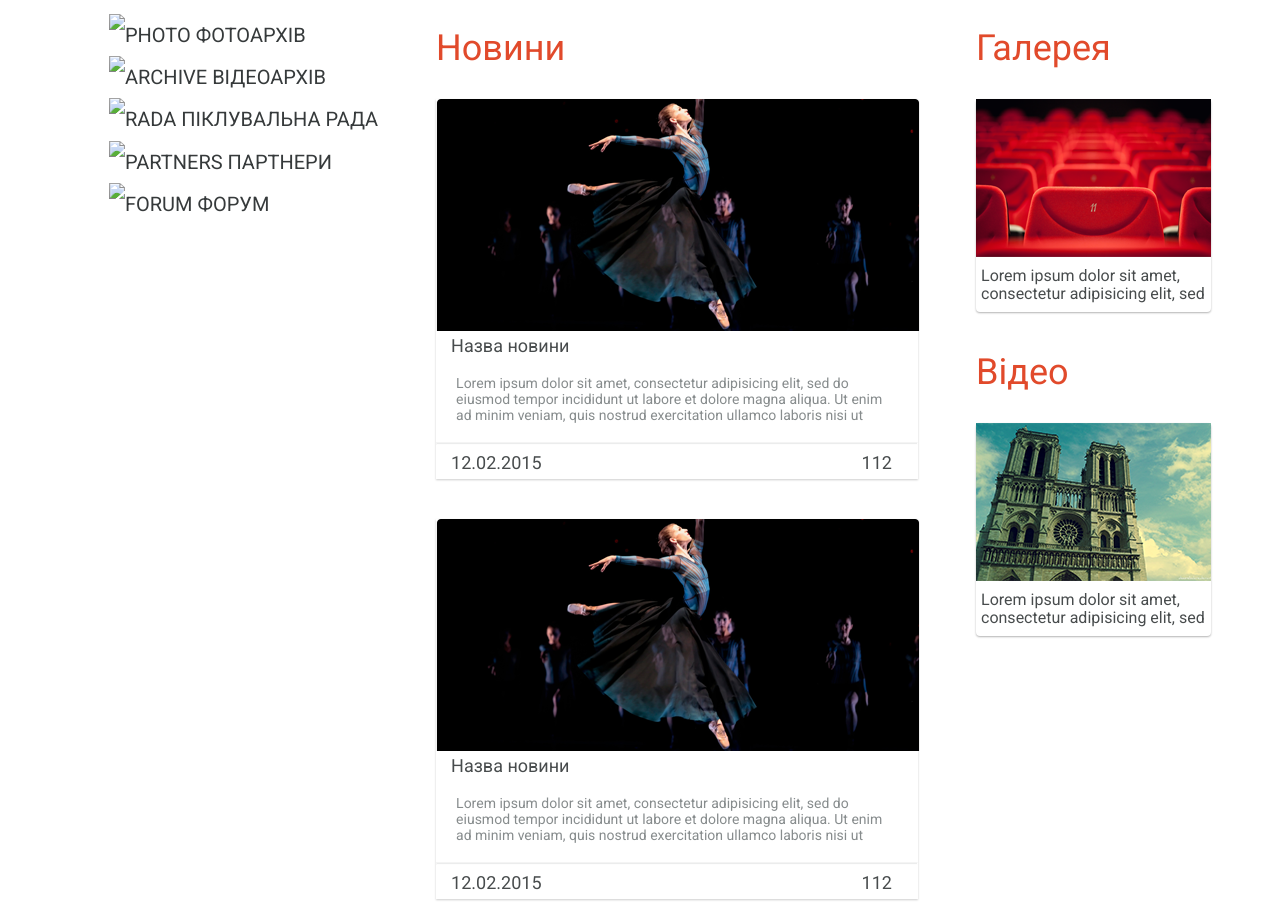
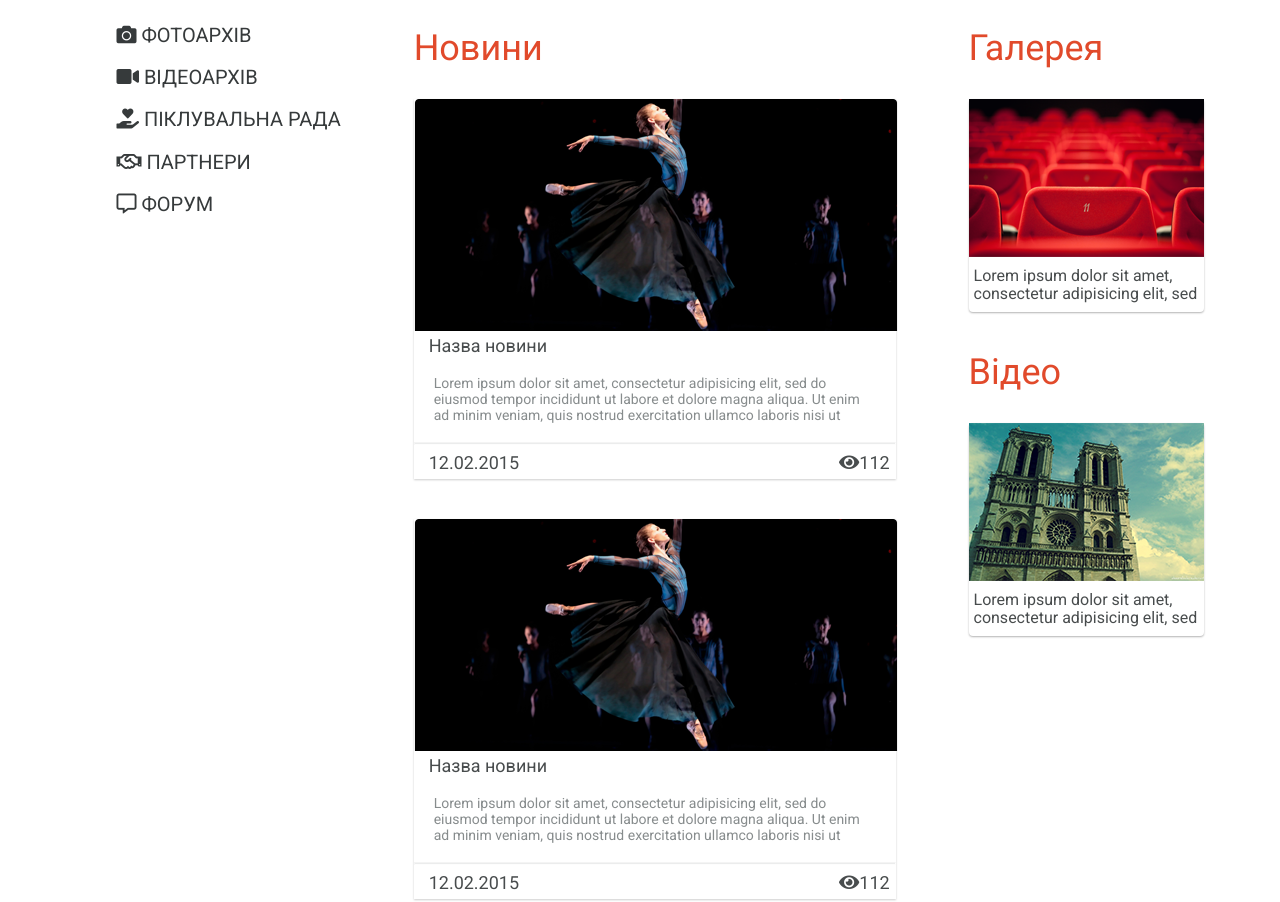
Before and after one commit to Apoerin/Test, a plain HTML site: page HW3/main.html in a window 1280 px wide. Shown: the part 817-1719 px from the top of the page. Drawn offline with Linux system fonts and the light colour scheme.

Commit message:
added views icon

```diff
--- a/HW3/main.html
+++ b/HW3/main.html
@@ -15,7 +15,7 @@
         <h1><a href="" name="top"><img src="images/logo.png" alt="Theatre"></a></h1>
         <nav class="main-nav">
             <ul>
-                <li><a href="">Головна</a></li>
+                <li><a href="" class="active">Головна</a></li>
                 <li><a href="">Афіша</a></li>
                 <li><a href="">Репертуар</a></li>
                 <li><a href="">Новини</a></li>
@@ -37,11 +37,11 @@
 <div class="main-container">
     <nav class="side-nav">
         <ul>
-            <li><a href=""><img src="images/photo.png" alt="photo"> Фотоархів</a></li>
-            <li><a href=""><img src="images/archive.png" alt="archive"> Відеоархів</a></li>
-            <li><a href=""><img src="images/rada.png" alt="rada"> Піклувальна рада</a></li>
-            <li><a href=""><img src="images/photo.png" alt="partners"> Партнери</a></li>
-            <li><a href=""><img src="images/forum.png" alt="forum"> Форум</a></li>
+            <li><a href=""><i class="fas fa-camera"></i> Фотоархів</a></li>
+            <li><a href=""><i class="fas fa-video"></i> Відеоархів</a></li>
+            <li><a href=""><i class="fas fa-hand-holding-heart"></i> Піклувальна рада</a></li>
+            <li><a href=""><i class="far fa-handshake"></i> Партнери</a></li>
+            <li><a href=""><i class="far fa-comment-alt"></i> Форум</a></li>
         </ul>
     </nav>
     <main>
@@ -52,7 +52,7 @@
             <p>Lorem ipsum dolor sit amet, consectetur adipisicing elit, sed do eiusmod tempor incididunt ut labore
                 et dolore magna aliqua. Ut enim ad minim veniam, quis nostrud exercitation ullamco laboris nisi ut</p>
             <hr>
-            <span>12.02.2015</span><span class="right">112</span>
+            <span>12.02.2015</span><span class="right"><i class="fas fa-eye"></i>112</span>
         </article>
         <article>
             <img src="images/news.png" alt="news">
@@ -60,7 +60,7 @@
             <p>Lorem ipsum dolor sit amet, consectetur adipisicing elit, sed do eiusmod tempor incididunt ut labore
                 et dolore magna aliqua. Ut enim ad minim veniam, quis nostrud exercitation ullamco laboris nisi ut</p>
             <hr>
-            <span>12.02.2015</span><span class="right">112</span>
+            <span>12.02.2015</span><span class="right"><i class="fas fa-eye"></i>112</span>
         </article>
         <article>
             <img src="images/news.png" alt="news">
@@ -68,7 +68,7 @@
             <p>Lorem ipsum dolor sit amet, consectetur adipisicing elit, sed do eiusmod tempor incididunt ut labore
                 et dolore magna aliqua. Ut enim ad minim veniam, quis nostrud exercitation ullamco laboris nisi ut</p>
             <hr>
-            <span>12.02.2015</span><span class="right">112</span>
+            <span>12.02.2015</span><span class="right"><i class="fas fa-eye"></i>112</span>
         </article>
         <article>
             <img src="images/news.png" alt="news">
@@ -76,7 +76,7 @@
             <p>Lorem ipsum dolor sit amet, consectetur adipisicing elit, sed do eiusmod tempor incididunt ut labore
                 et dolore magna aliqua. Ut enim ad minim veniam, quis nostrud exercitation ullamco laboris nisi ut</p>
             <hr>
-            <span>12.02.2015</span><span class="right">112</span>
+            <span>12.02.2015</span><span class="right"><i class="fas fa-eye"></i>112</span>
         </article>
     </main>
     <aside>
```
